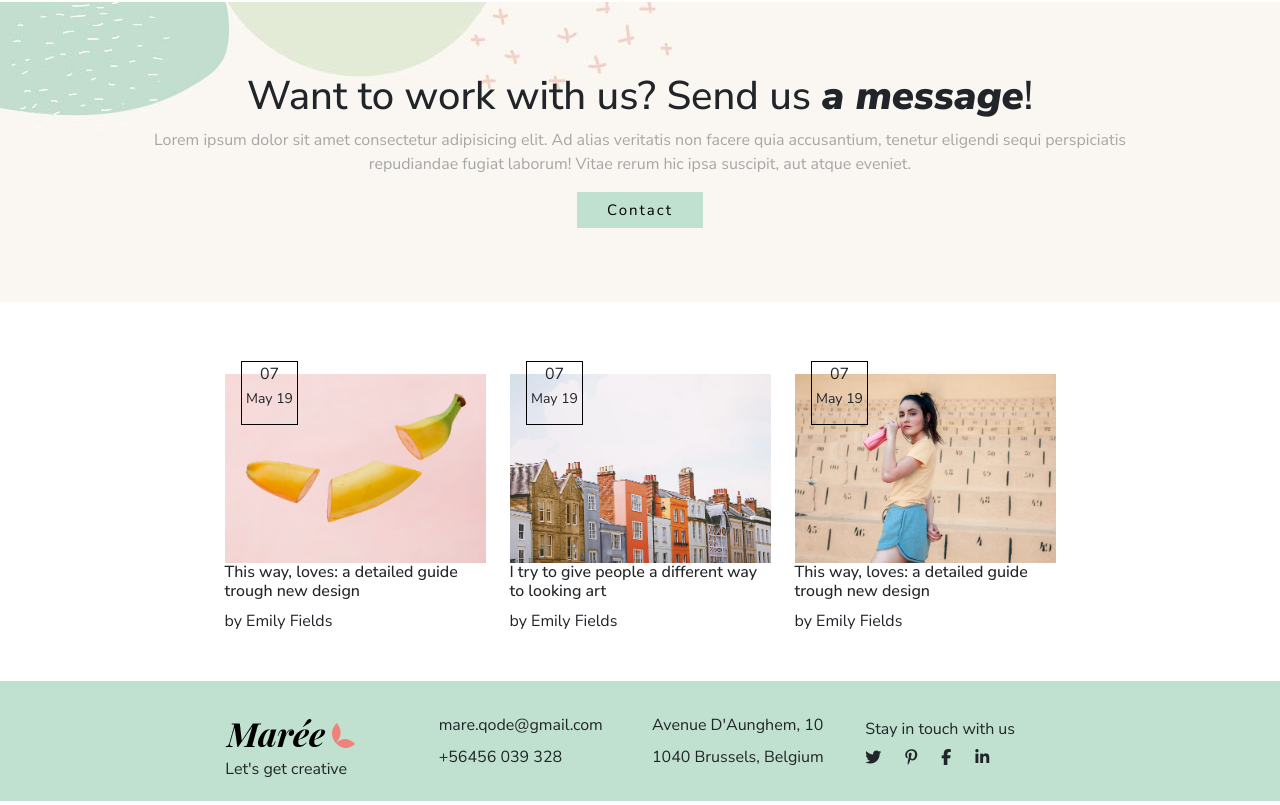
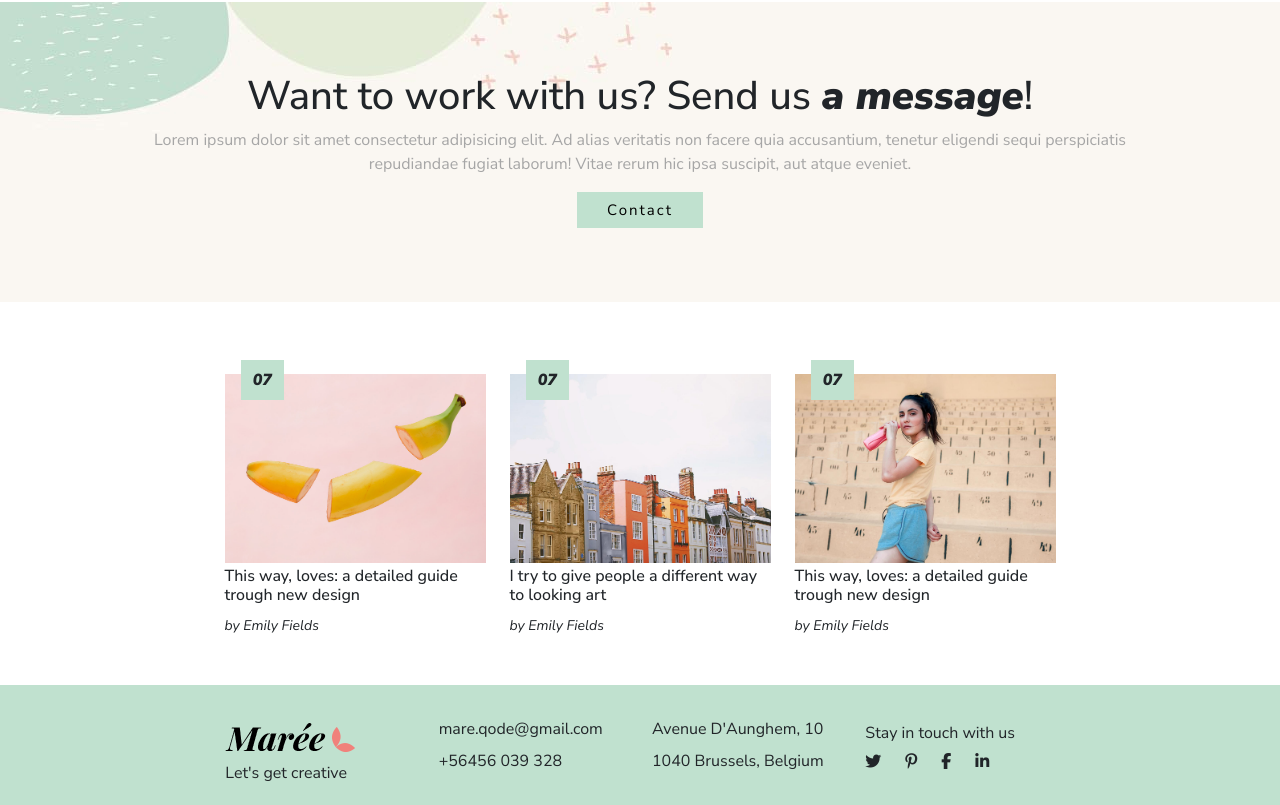
Before and after one commit to Alfredodaniello/proj-html-vuejs, a Vue app: page / in a window 1280 px wide. Shown: the part 1744-2549 px from the top of the page. Built offline with nearby package versions, Linux system fonts and the light colour scheme.

Commit message:
feat: add color on calendar

```diff
--- a/src/components/Calendar.vue
+++ b/src/components/Calendar.vue
@@ -8,36 +8,36 @@ export default {
 <div class="container">
     <div class="row justify-content-center mt-5 mb-5">
         <div class="col-lg-3 col-md-6 mt-md-4 mt-sm-5 img-container position-relative">
-            <div class="square position-absolute text-center">
+            <div class="square position-absolute text-center d-flex justify-content-center align-items-center">
                 <div>07</div>
-                <small>May 19</small>
             </div>
             <img src="../assets/img/h-2-blog-img-1.jpg" alt="">
-            <h6>This way, loves: a detailed guide trough new design</h6>
+            <h6 class="mt-1">This way, loves: a detailed guide trough new design</h6>
             <span>by Emily Fields</span>
         </div>
         <div class="col-lg-3 col-md-6 mt-md-4 mt-sm-5 img-container position-relative">
-            <div class="square position-absolute text-center">
+            <div class="square position-absolute text-center d-flex justify-content-center align-items-center">
                 <div>07</div>
-                <small>May 19</small>
             </div>
             <img src="../assets/img/h-2-blog-img-2.jpg" alt="">
-            <h6>I try to give people a different way to looking art</h6>
+            <h6 class="mt-1">I try to give people a different way to looking art</h6>
             <span>by Emily Fields</span>
         </div>
         <div class="col-lg-3 col-md-6 mt-md-4 mt-sm-5 img-container position-relative">
-            <div class="square position-absolute text-center">
+            <div class="square position-absolute text-center d-flex justify-content-center align-items-center">
                 <div>07</div>
-                <small>May 19</small>
             </div>
             <img src="../assets/img/h-2-blog-img-3.jpg" alt="">
-            <h6>This way, loves: a detailed guide trough new design</h6>
+            <h6 class="mt-1">This way, loves: a detailed guide trough new design</h6>
             <span>by Emily Fields</span>
         </div>
     </div>
 </div>
 </template>
+
 <style scoped lang="scss">
+@use "../style/partials/generic" as *;
+@use "../style/partials/variables" as *;
 .img-container {
         height: 30%;
     }
@@ -46,11 +46,20 @@ export default {
         height: 100%;
     }
 .square{
-    width: 20%;
-    height: 25%;
-    border: 1px black solid;
+    background-color: $brand-quartiary;
+    width: 15%;
+    height: 15%;
     left: 10%;
     top: -5%;
+    div {
+        font-style: italic;
+        font-weight: 1000;
+    }
+}
+
+span {
+    font-size: 14px;
+    font-style: italic;
 }
 
 
--- a/src/components/WorkingProcess.vue
+++ b/src/components/WorkingProcess.vue
@@ -84,4 +84,8 @@ p {
 .fa-pen-clip {
     color: $brand-icon-tertiary
 }
+
+p {
+    color: $brand-secondary
+}
 </style>
```
